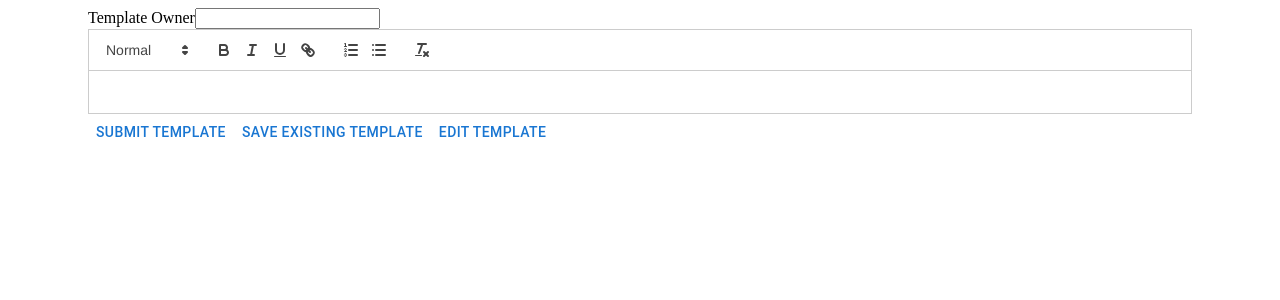
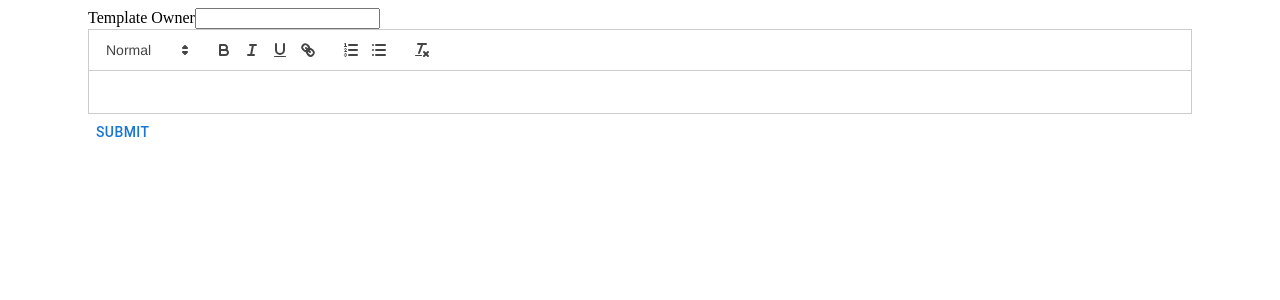
Before and after one commit to leothebeagle/react-quill-editor, a React (Create React App) app: page / in a window 1280 px wide. Shown: the top 300 px of the page. Built offline with nearby package versions, Linux system fonts and the light colour scheme.

Commit message:
refactor submit/save logic

```diff
--- a/src/App.js
+++ b/src/App.js
@@ -16,11 +16,14 @@ const App = () => {
     };
 
     console.log("payload: " + payload.htmlContent)
-    console.log('Template submitted successfully')
+
+    mode === 'create' ? console.log('Template submitted successfully') : console.log('Template SAVED successfully ~~')
     setMode('view')
     setSelectedTemplate(content)
-    console.log(mode)
-    console.log(selectedTemplate)
+    console.log("mode before render happens is: " + mode)
+    console.log("selected template before the render is: " + selectedTemplate)
+
+
     // try {
     //     const response = await fetch('https://example.com/api/email-template', {
     //       method: 'POST',
@@ -40,12 +43,6 @@ const App = () => {
     //   }
 }
 
-const handleSave = async (content) => {
-  setMode('view')
-  console.log("I've clicked submit after editing")
-  console.log("This is the edited content: " + content)
-}
-
 const enableEditMode = () => {
   setMode('edit')
   console.log("enabled edit mode")
@@ -53,7 +50,7 @@ const enableEditMode = () => {
 
   return (
     <Container>
-      <MessageEditor mode={mode} selectedTemplate={selectedTemplate}  handleSubmit={handleSubmit} handleSave={handleSave} enableEditMode={enableEditMode}/>
+      <MessageEditor mode={mode} selectedTemplate={selectedTemplate}  handleSubmit={handleSubmit}  enableEditMode={enableEditMode}/>
     </Container>
   )
 }
--- a/src/MessageEditor.js
+++ b/src/MessageEditor.js
@@ -3,9 +3,10 @@ import ReactQuill from 'react-quill';
 import 'react-quill/dist/quill.snow.css';
 import { Button, Container } from '@mui/material';
 
-const MessageEditor = ({ mode, selectedTemplate, handleSubmit, handleSave, enableEditMode }) => {
-    const [content, setContent] = useState('');
+const MessageEditor = ({ mode, selectedTemplate, handleSubmit, enableEditMode }) => {
+    const [content, setContent] = useState(selectedTemplate || '');
     const readOnly = mode === 'view'
+
 
     const handleChange = (value) => {
         setContent(value)
@@ -15,10 +16,6 @@ const MessageEditor = ({ mode, selectedTemplate, handleSubmit, handleSave, enabl
         handleSubmit(content)
     }
 
-    const handleSaveClick = () => {
-        handleSave(content)
-    }
-
     return(
         <Container>
             <form>
@@ -26,9 +23,18 @@ const MessageEditor = ({ mode, selectedTemplate, handleSubmit, handleSave, enabl
                 <input type="text"></input>
             </form>
             <ReactQuill value={content} onChange={handleChange} readOnly = {readOnly} />
-            <Button onClick={handleSubmitClick}>Submit Template</Button>
-            <Button onClick={handleSaveClick}>Save Existing Template</Button>
-            <Button onClick={enableEditMode}>Edit Template</Button>
+
+        {
+            mode !== 'view' && (
+            <Button onClick={handleSubmitClick}>
+                {mode === 'create' ? "Submit" : 'Save'}
+            </Button>
+            )
+        }
+
+        {
+            mode === 'view' && <Button onClick={enableEditMode}>Edit Template</Button>
+        }
         </Container>
     )
 }
```
